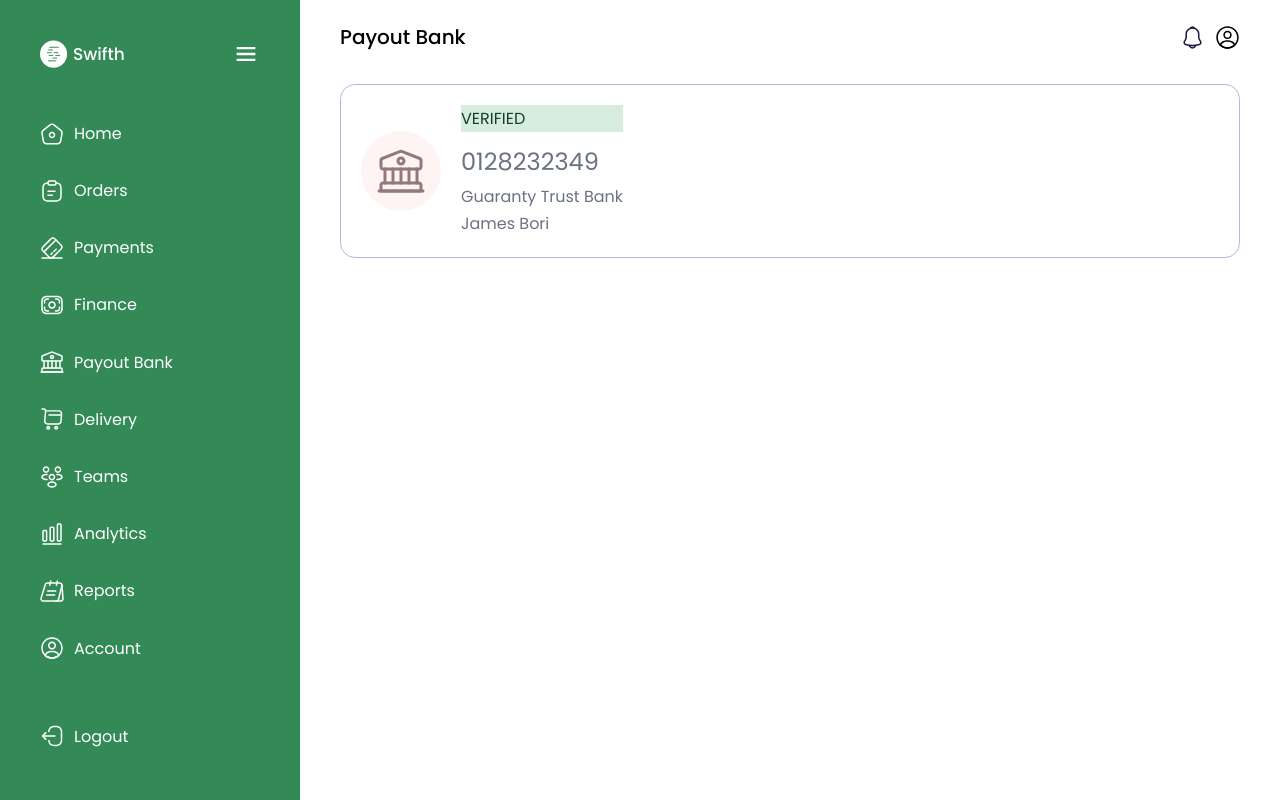
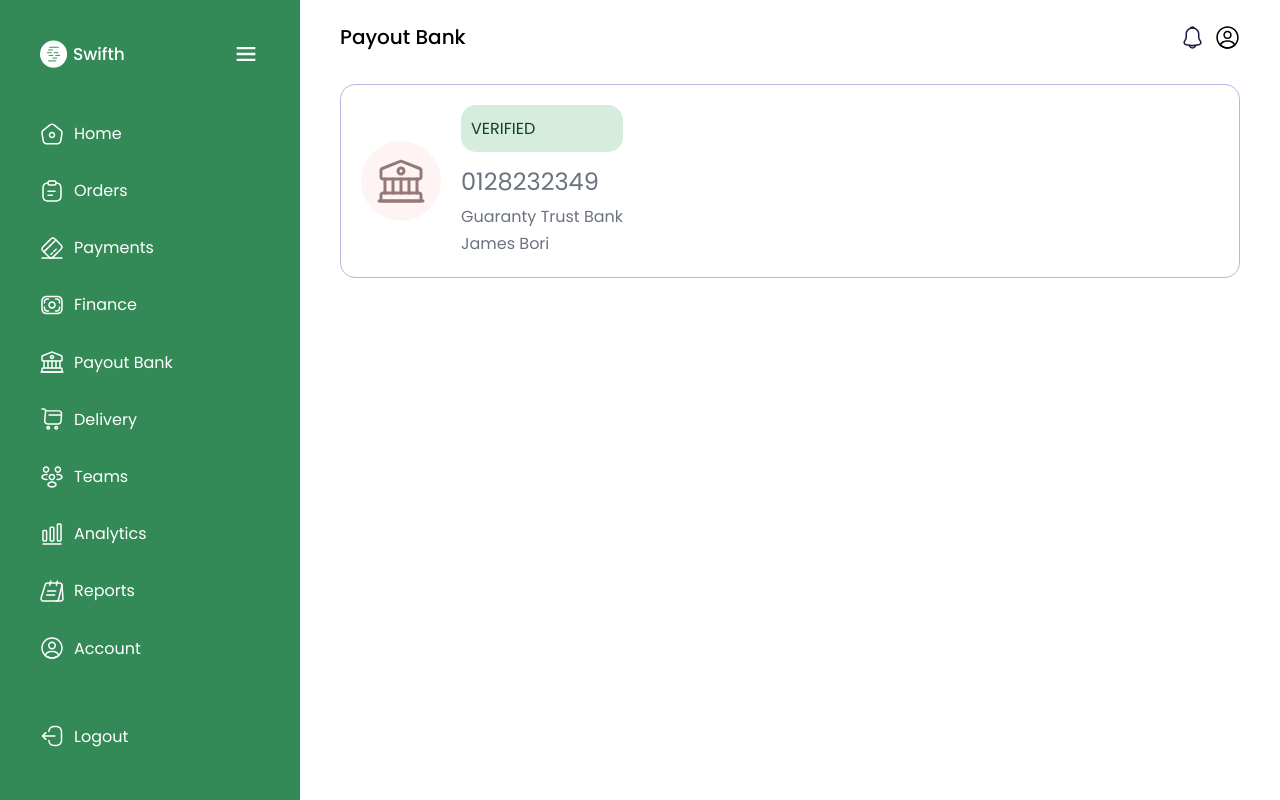
Before and after one commit to projects-for-clients/swifth, a React (Vite) app: page /dashboard/payoutBank in a window 1280 px wide. Built offline with nearby package versions, Linux system fonts and the light colour scheme.

Commit message:
working on payout bank

```diff
--- a/src/pages/PayoutBank.tsx
+++ b/src/pages/PayoutBank.tsx
@@ -23,7 +23,7 @@ function PayoutBank() {
             <div className="flex items-center gap-8">
               <img src="/icons/payoutBank.svg" alt="" className="w-[8rem]" />
               <div className=" text-gray-500 grid items-center gap-4">
-                <p className="uppercase text-[#144024] bg-[#D6ECDE]">
+                <p className="uppercase text-[#144024] bg-[#D6ECDE] rounded-3xl p-4">
                   verified
                 </p>
                 <div>
```
